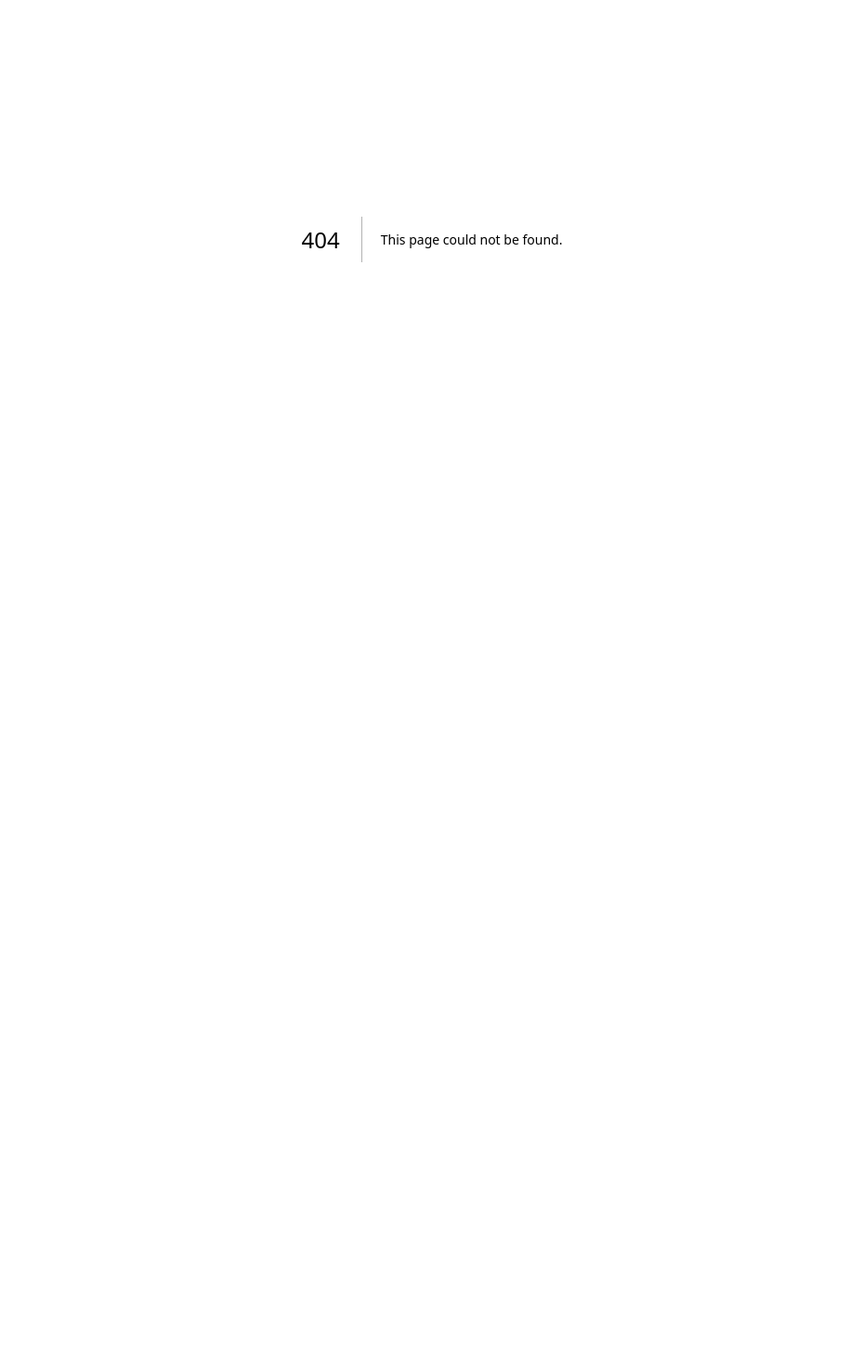
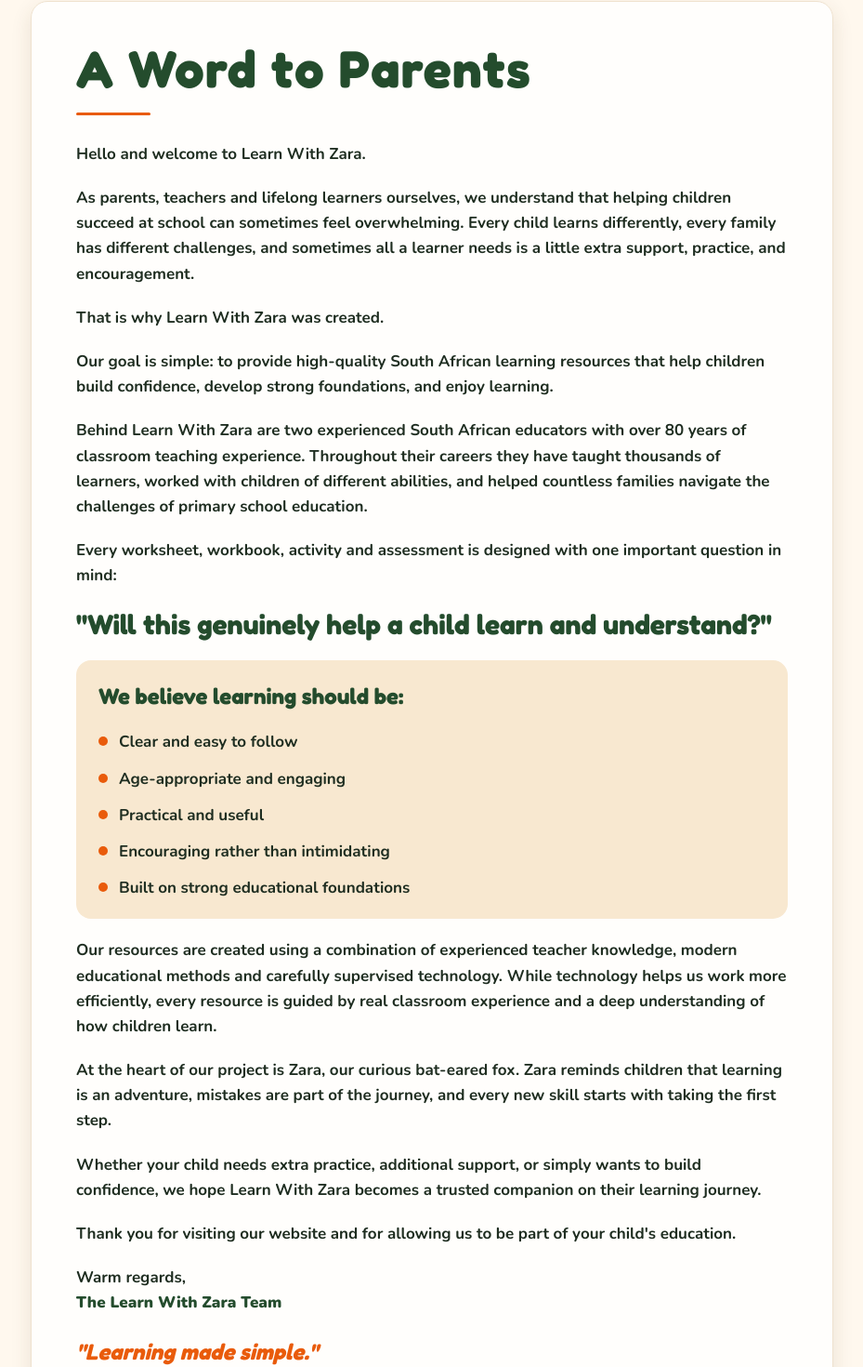
Before and after one commit to ReinierB13/learnwithzara.co.za, a Next.js app: page /parents in a window 1280 px wide. Before the commit this address had no page. Shown: the part 143-1613 px from the top of the page at 93% size, without its empty margins (175-1104 px from the left). Before the commit the page ends 800 px from the top, so only its background shows below. Built offline with nearby package versions, Linux system fonts and the light colour scheme.

Commit message:
Add parents information page

```diff
--- /dev/null
+++ b/src/app/parents/page.tsx
@@ -0,0 +1,109 @@
+import Header from "@/components/Header";
+import Footer from "@/components/Footer";
+
+const BELIEFS = [
+  "Clear and easy to follow",
+  "Age-appropriate and engaging",
+  "Practical and useful",
+  "Encouraging rather than intimidating",
+  "Built on strong educational foundations",
+];
+
+export default function ParentsPage() {
+  return (
+    <>
+      <Header />
+      <main className="bg-cream">
+        <section className="px-6 pb-20 pt-32 md:pt-36">
+          <article className="mx-auto max-w-[864px] rounded-[18px] border border-[#efe2cf] bg-white/82 px-7 py-8 shadow-[0_8px_22px_rgba(83,55,24,0.12)] md:px-12 md:py-11">
+            <h1 className="font-heading text-[42px] font-bold leading-[0.98] tracking-wide text-green-deep md:text-[56px]">
+              A Word to Parents
+            </h1>
+            <div className="mt-5 h-[3px] w-20 rounded-full bg-orange" />
+
+            <div className="mt-7 flex flex-col gap-5 font-body text-[16px] font-bold leading-[1.6] text-text-dark md:text-[17px]">
+              <p>Hello and welcome to Learn With Zara.</p>
+              <p>
+                As parents, teachers and lifelong learners ourselves, we
+                understand that helping children succeed at school can sometimes
+                feel overwhelming. Every child learns differently, every family
+                has different challenges, and sometimes all a learner needs is a
+                little extra support, practice, and encouragement.
+              </p>
+              <p>That is why Learn With Zara was created.</p>
+              <p>
+                Our goal is simple: to provide high-quality South African
+                learning resources that help children build confidence, develop
+                strong foundations, and enjoy learning.
+              </p>
+              <p>
+                Behind Learn With Zara are two experienced South African
+                educators with over 80 years of classroom teaching experience.
+                Throughout their careers they have taught thousands of learners,
+                worked with children of different abilities, and helped
+                countless families navigate the challenges of primary school
+                education.
+              </p>
+              <p>
+                Every worksheet, workbook, activity and assessment is designed
+                with one important question in mind:
+              </p>
+              <p className="font-heading text-[24px] font-bold leading-[1.25] text-green-deep md:text-[30px]">
+                &quot;Will this genuinely help a child learn and
+                understand?&quot;
+              </p>
+
+              <div className="rounded-[16px] bg-beige px-6 py-5">
+                <p className="font-heading text-[24px] font-bold text-green-deep">
+                  We believe learning should be:
+                </p>
+                <ul className="mt-4 flex flex-col gap-3">
+                  {BELIEFS.map((belief) => (
+                    <li key={belief} className="flex gap-3">
+                      <span className="mt-2 h-2.5 w-2.5 shrink-0 rounded-full bg-orange" />
+                      <span>{belief}</span>
+                    </li>
+                  ))}
+                </ul>
+              </div>
+
+              <p>
+                Our resources are created using a combination of experienced
+                teacher knowledge, modern educational methods and carefully
+                supervised technology. While technology helps us work more
+                efficiently, every resource is guided by real classroom
+                experience and a deep understanding of how children learn.
+              </p>
+              <p>
+                At the heart of our project is Zara, our curious bat-eared fox.
+                Zara reminds children that learning is an adventure, mistakes
+                are part of the journey, and every new skill starts with taking
+                the first step.
+              </p>
+              <p>
+                Whether your child needs extra practice, additional support, or
+                simply wants to build confidence, we hope Learn With Zara
+                becomes a trusted companion on their learning journey.
+              </p>
+              <p>
+                Thank you for visiting our website and for allowing us to be
+                part of your child&apos;s education.
+              </p>
+              <p>
+                Warm regards,
+                <br />
+                <strong className="text-green-deep">
+                  The Learn With Zara Team
+                </strong>
+              </p>
+              <p className="font-heading text-[24px] font-bold italic text-orange">
+                &quot;Learning made simple.&quot;
+              </p>
+            </div>
+          </article>
+        </section>
+      </main>
+      <Footer />
+    </>
+  );
+}
--- a/src/components/Footer.tsx
+++ b/src/components/Footer.tsx
@@ -5,7 +5,7 @@
   { label: "Home", href: "/" },
   { label: "About Zara", href: "/#about" },
   { label: "Our Products", href: "/#products" },
-  { label: "For Parents", href: "/#parents" },
+  { label: "For Parents", href: "/parents" },
   { label: "Contact", href: "/#contact" },
 ];
 
--- a/src/components/Header.tsx
+++ b/src/components/Header.tsx
@@ -8,7 +8,7 @@
   { label: "Home", href: "/" },
   { label: "About Zara", href: "/#about" },
   { label: "Our Products", href: "/#products" },
-  { label: "For Parents", href: "/#parents" },
+  { label: "For Parents", href: "/parents" },
   { label: "Contact", href: "/#contact" },
 ];
 
```
Also changed, not shown: 1 other file (tests, documents, lock files or other folders).
